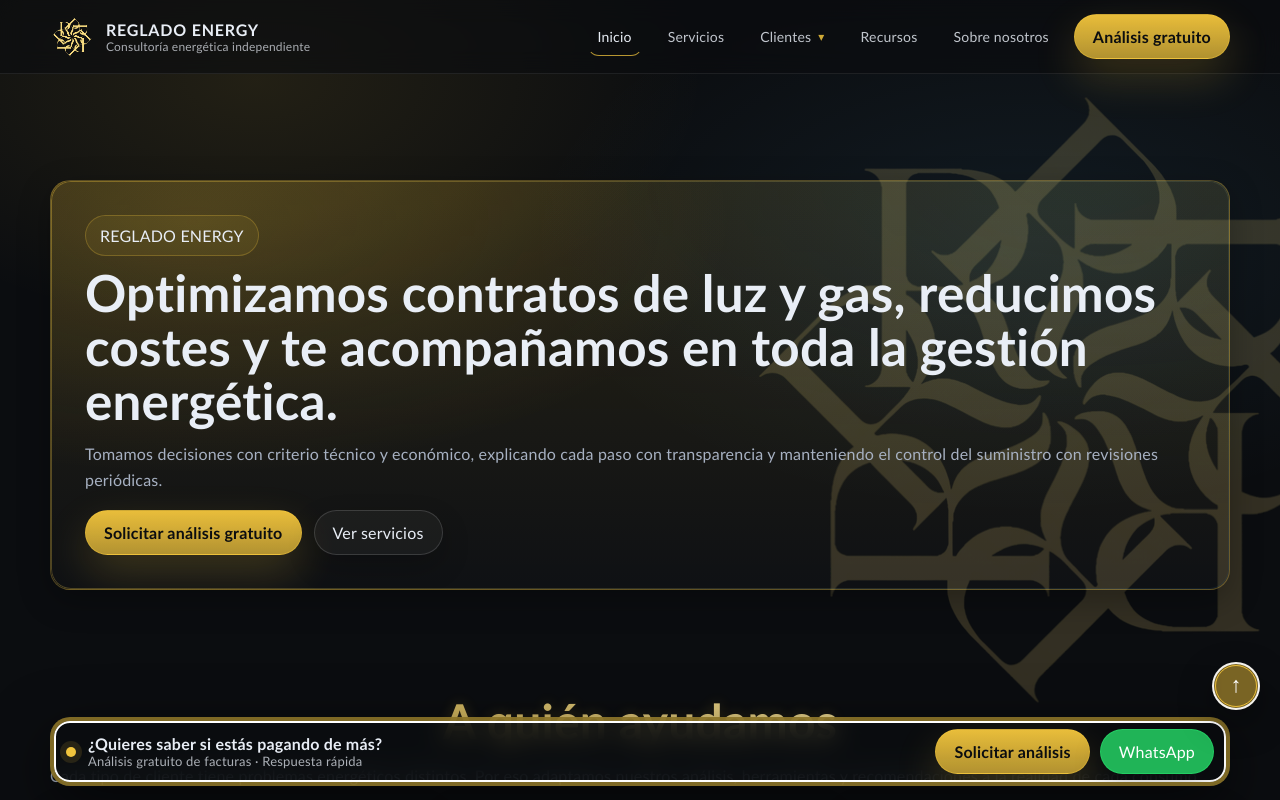
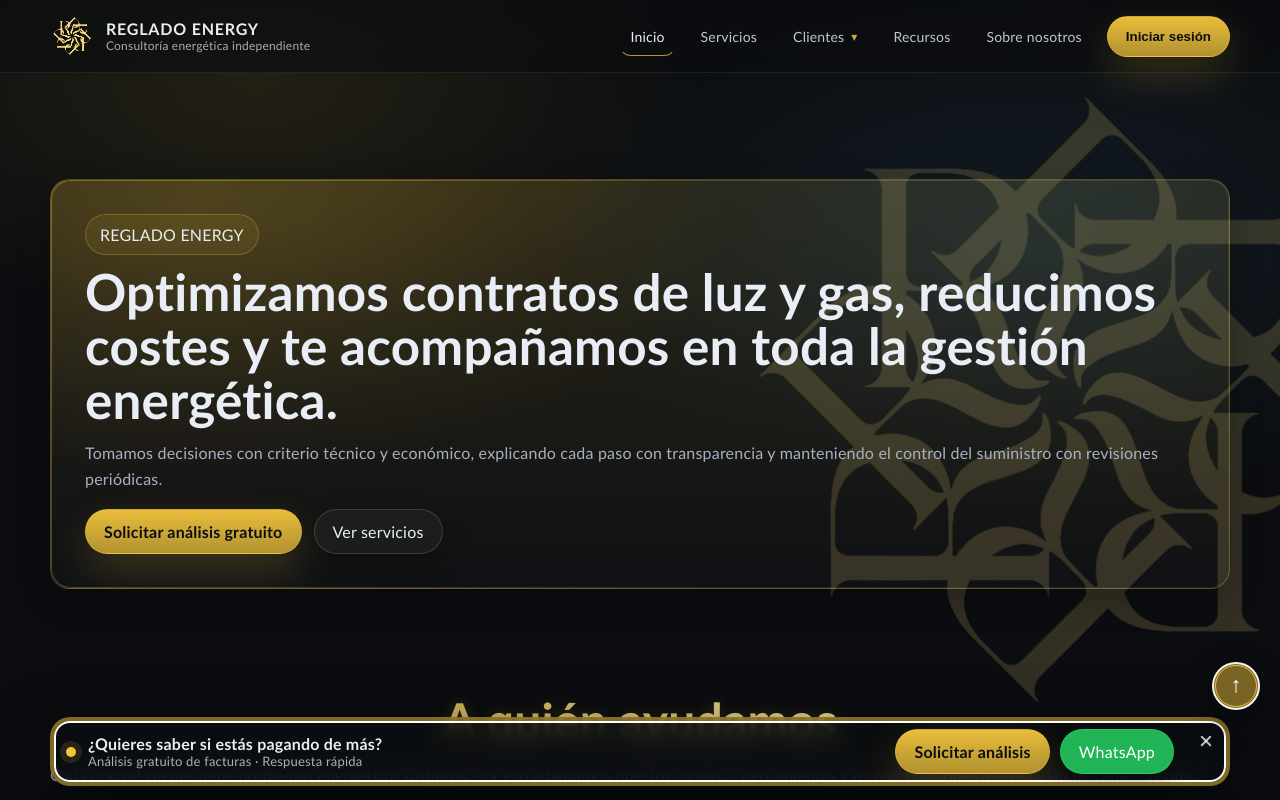
Before and after one commit to practicasreglado-wq/regladoEnergy, a Vue app: page / in a window 1280 px wide. Shown: the top 800 px of the page. Built offline with nearby package versions, Linux system fonts and the light colour scheme.

Commit message:
login,cerrar cta y boton

```diff
--- a/src/App.vue
+++ b/src/App.vue
@@ -17,16 +17,19 @@
       </div>
 </main>
     <SiteFooter />
-    <CTASticky />
-    <ScrollTopButton />
+    <CTASticky @close="isCTAClosed = true" />
+    <ScrollTopButton :isCTAClosed="isCTAClosed" />
   </div>
 </template>
 
 <script setup>
+import { ref } from "vue";
 import SiteHeader from "./components/SiteHeader.vue";
 import SiteFooter from "./components/SiteFooter.vue";
 import CTASticky from "./components/CTASticky.vue";
 import ScrollTopButton from "./components/ScrollTopButton.vue";
+
+const isCTAClosed = ref(false);
 </script>
 
 <style>
--- a/src/components/CTASticky.vue
+++ b/src/components/CTASticky.vue
@@ -1,7 +1,11 @@
 <!-- componente de CTA flotante en toda la web (App principal) -->
 <template>
-  <div class="sticky">
+  <div v-if="isVisible" class="sticky">
     <div class="container inner glow" v-glow>
+      <button class="close-btn" @click="closeCTA" aria-label="Cerrar">
+        <span></span>
+        <span></span>
+      </button>
       <div class="left">
         <div class="dot"></div>
         <div>
@@ -16,6 +20,19 @@
     </div>
   </div>
 </template>
+
+<script setup>
+import { ref } from "vue";
+
+const emit = defineEmits(['close']);
+
+const isVisible = ref(true);
+
+const closeCTA = () => {
+  isVisible.value = false;
+  emit('close');
+};
+</script>
 
 <style scoped>
 .sticky{ position: fixed; left:0; right:0; bottom: 14px; z-index: 60; pointer-events: none; }
@@ -39,7 +56,45 @@
 .dot{ width: 10px; height: 10px; border-radius: 999px; background: var(--gold); box-shadow: 0 0 0 6px rgba(242,197,61,.12); }
 .t{ font-weight: 800; }
 .s{ color: rgba(233,238,246,.72); font-size: 13px; }
-.right{ display:flex; gap: 10px; }
+.right{ display:flex; gap: 10px; margin-right: 40px; }
+
+/* close button styles */
+.close-btn {
+  position: absolute;
+  top: 8px;
+  right: 8px;
+  background: transparent;
+  border: none;
+  cursor: pointer;
+  width: 24px;
+  height: 24px;
+  display: flex;
+  align-items: center;
+  justify-content: center;
+  border-radius: 6px;
+  transition: background 0.2s;
+  z-index: 10;
+}
+
+.close-btn:hover {
+  background: rgba(255, 255, 255, 0.1);
+}
+
+.close-btn span {
+  position: absolute;
+  width: 14px;
+  height: 2px;
+  background: rgba(233, 238, 246, 0.8);
+  border-radius: 1px;
+}
+
+.close-btn span:first-child {
+  transform: rotate(45deg);
+}
+
+.close-btn span:last-child {
+  transform: rotate(-45deg);
+}
 
 /* special style for whatsapp button */
 .whatsapp{
@@ -56,7 +111,7 @@
   .inner{ flex-direction: column; align-items: stretch; }
   .t{ font-size: 14px; line-height: 1.25; }
   .s{ font-size: 12px; }
-  .right{ gap: 8px; }
+  .right{ gap: 8px; margin-right: 0; }
   .right .btn{
     width: 100%;
     min-height: 38px;
--- a/src/components/ScrollTopButton.vue
+++ b/src/components/ScrollTopButton.vue
@@ -1,11 +1,18 @@
 <!-- componente de botón redondo para subir al inicio de la página. -->
 <template>
-  <button class="scroll-top glow" v-glow type="button" aria-label="Volver arriba" @click="scrollToTop">
+  <button class="scroll-top glow" :class="{ 'cta-closed': isCTAClosed }" v-glow type="button" aria-label="Volver arriba" @click="scrollToTop">
     <span class="arrow" aria-hidden="true">&uarr;</span>
   </button>
 </template>
 
 <script setup>
+const props = defineProps({
+  isCTAClosed: {
+    type: Boolean,
+    default: false
+  }
+});
+
 function scrollToTop() {
   window.scrollTo({ top: 0, behavior: "smooth" });
 }
@@ -15,7 +22,7 @@
 .scroll-top {
   position: fixed;
   right: 30px;
-  bottom: 32px;
+  bottom: 27px;
   z-index: 70;
   width: 45px;
   height: 45px;
@@ -42,6 +49,11 @@
 
 .scroll-top:hover {
   background: rgba(242, 197, 61, .62);
+}
+
+.scroll-top.cta-closed {
+  right: 10px;
+  bottom: 10px;
 }
 
 .arrow {
--- a/src/components/SiteHeader.vue
+++ b/src/components/SiteHeader.vue
@@ -27,7 +27,15 @@
         </div>
         <router-link to="/recursos" class="nav-link">Recursos</router-link>
         <router-link to="/sobre-nosotros" class="nav-link">Sobre nosotros</router-link>
-        <router-link to="/contacto" class="btn primary glow" v-glow>Análisis gratuito</router-link>
+        <!-- login button replaces free analysis link -->
+        <button
+          class="btn primary glow"
+          v-glow
+          @click="showLogin = true"
+          aria-label="Iniciar sesión"
+        >
+          Iniciar sesión
+        </button>
       </nav>
 
       <button class="burger" @click="toggleMobileMenu" aria-label="Abrir menú">
@@ -36,6 +44,7 @@
     </div>
 
     <!-- Menú mobile -->
+    <LoginModal v-model="showLogin" />
     <div v-if="open" class="mobile">
       <div class="container mobile-inner">
         <router-link @click="closeMobileMenu" to="/servicios" class="m-link">Servicios</router-link>
@@ -62,7 +71,13 @@
         <router-link @click="closeMobileMenu" to="/recursos" class="m-link">Recursos</router-link>
         <router-link @click="closeMobileMenu" to="/sobre-nosotros" class="m-link">Sobre nosotros</router-link>
         <router-link @click="closeMobileMenu" to="/area-clientes" class="m-link">Área de clientes</router-link>
-        <router-link @click="closeMobileMenu" to="/contacto" class="btn primary glow" v-glow style="width:100%">Análisis gratuito</router-link>
+        <!-- mobile login button -->
+        <button
+          @click="(closeMobileMenu(), showLogin = true)"
+          class="btn primary glow" v-glow style="width:100%"
+        >
+          Iniciar sesión
+        </button>
       </div>
     </div>
   </header>
@@ -71,8 +86,11 @@
 <script setup>
 import { ref } from "vue";
 import logo from "../assets/reglado-energy-logo.svg";
+import LoginModal from "./LoginModal.vue";
+
 const open = ref(false);
 const mobileClientsOpen = ref(false);
+const showLogin = ref(false);
 
 function closeMobileMenu() {
   open.value = false;
@@ -82,6 +100,10 @@
 function toggleMobileMenu() {
   open.value = !open.value;
   if (!open.value) mobileClientsOpen.value = false;
+}
+
+function closeLogin() {
+  showLogin.value = false;
 }
 </script>
 
```
